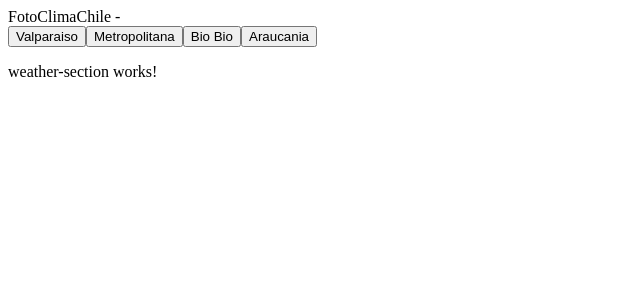
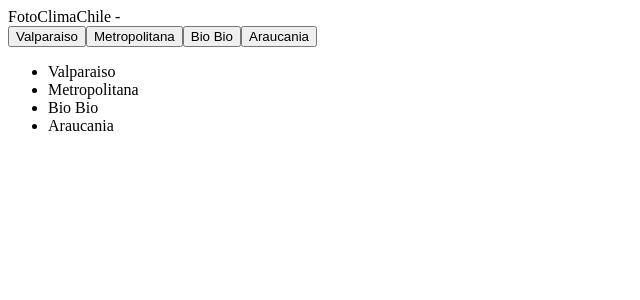
Before and after one commit to DanRepositories/IngWeb-QuizFrontEnd, an Angular app in the folder Wheather-app/: page / in a window 1280 px wide. Shown: the top 300 px of the page, without its empty margins (0-640 px from the left). Built offline with nearby package versions, Linux system fonts and the light colour scheme.

Commit message:
Se agrega el vector que guarda los dias en el componente weather-section

```diff
--- a/Wheather-app/src/app/components/weather-section/weather-section.component.html
+++ b/Wheather-app/src/app/components/weather-section/weather-section.component.html
@@ -1 +1,5 @@
-<p>weather-section works!</p>
+<ul>
+  <li *ngFor="let region of regions">
+    {{ region.display }}
+  </li>
+</ul>
--- a/Wheather-app/src/app/components/weather-section/weather-section.component.ts
+++ b/Wheather-app/src/app/components/weather-section/weather-section.component.ts
@@ -1,15 +1,20 @@
-import { Component, OnInit } from '@angular/core';
+import { Component } from '@angular/core';
+import { Region } from '../../models/region';
 
 @Component({
   selector: 'app-weather-section',
   templateUrl: './weather-section.component.html',
   styleUrls: ['./weather-section.component.scss']
 })
-export class WeatherSectionComponent implements OnInit {
+export class WeatherSectionComponent {
 
-  constructor() { }
+  regions: Array<Region> = [];
 
-  ngOnInit() {
+  constructor() {
+    let namesRegions = ['Valparaiso', 'Metropolitana', 'Bio Bio', 'Araucania'];
+
+    namesRegions.forEach(currentName => {
+      this.regions.push(new Region(currentName));
+    });
   }
-
 }
--- a/Wheather-app/src/app/models/region.ts
+++ b/Wheather-app/src/app/models/region.ts
@@ -3,18 +3,15 @@ import { WeatherTypes } from './weather';
 
 export class Region {
   display: string;
-  week: Array<Day>;
+  week: Array<Day> = [];
 
   constructor(name: string) {
     this.display = name;
 
     let days = ['Lunes', 'Martes', 'Miercoles', 'Jueves', 'Viernes', 'Sabado', 'Domingo'];
 
-    for (let i = 0; i < 7; ++i) {
-      this.week[i].display = days[i];
-      this.week[i].tempCelsius = 0;
-      this.week[i].tempFarenheit = 0;
-      this.week[i].wheater = WeatherTypes.SOLEADO;
-    }
+    days.forEach(day => {
+      this.week.push({display: day, tempCelsius: 0, tempFarenheit: 0, wheater: WeatherTypes.SOLEADO});
+    });
   }
 }
```
